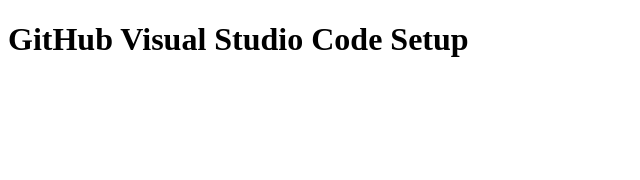
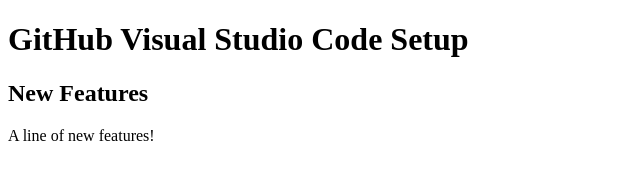
Before and after one commit to garrybalkcom/github_setup, a plain HTML site: page index.html in a window 1280 px wide. Shown: the whole page, without its empty margins (0-640 px from the left). Drawn offline with Linux system fonts and the light colour scheme.

Commit message:
added features

```diff
--- a/index.html
+++ b/index.html
@@ -3,11 +3,15 @@
 <head>
     <meta charset="UTF-8">
     <meta name="viewport" content="width=device-width, initial-scale=1.0">
-    <title>GitHub Setup</title>
+    <title>GitHub Setup!</title>
 </head>
 <body>
     <div class="wrapper">
         <header><h1>GitHub Visual Studio Code Setup</h1></header>
+        <main>
+            <h2>New Features</h2>
+            <p>A line of new features!</p>
+        </main>
     </div>
 </body>
 </html>
```
